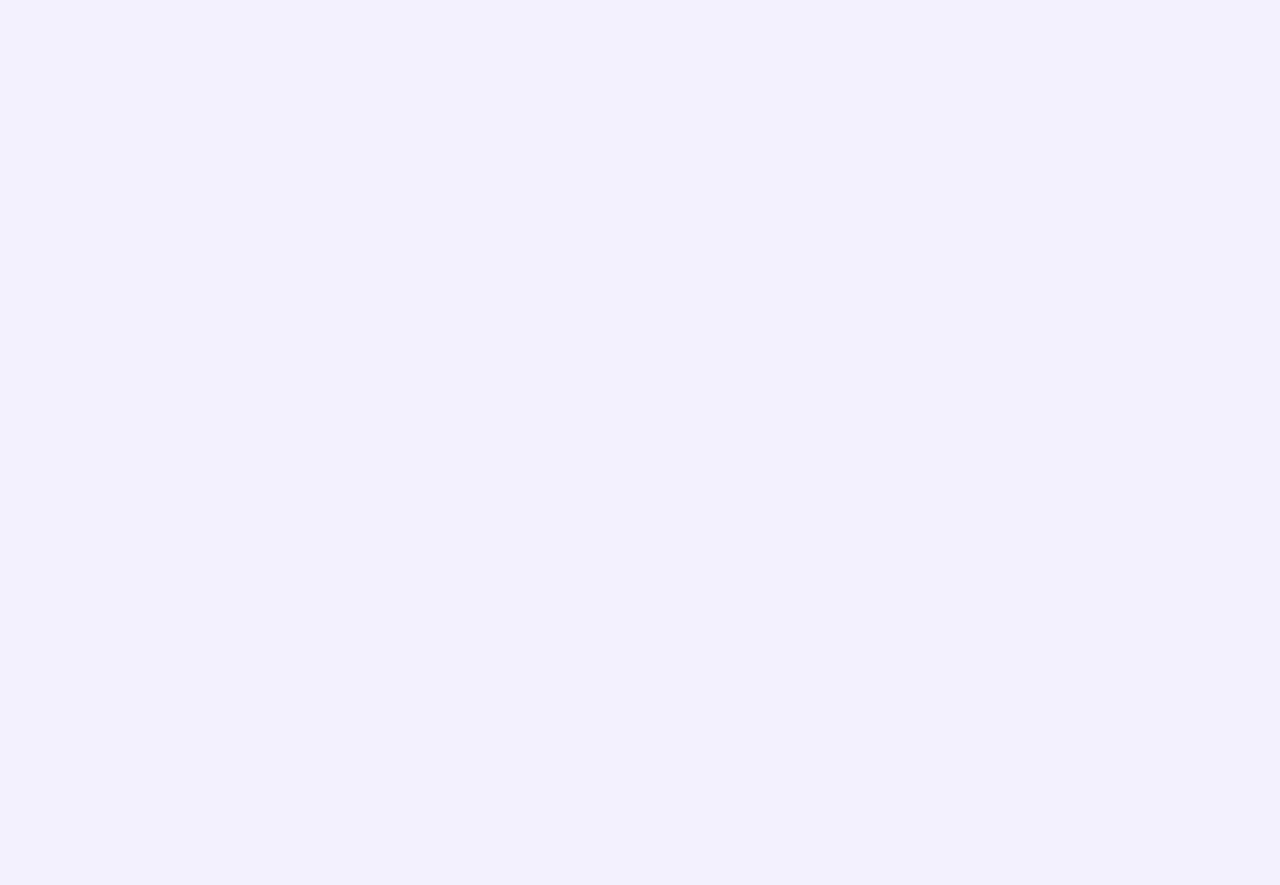
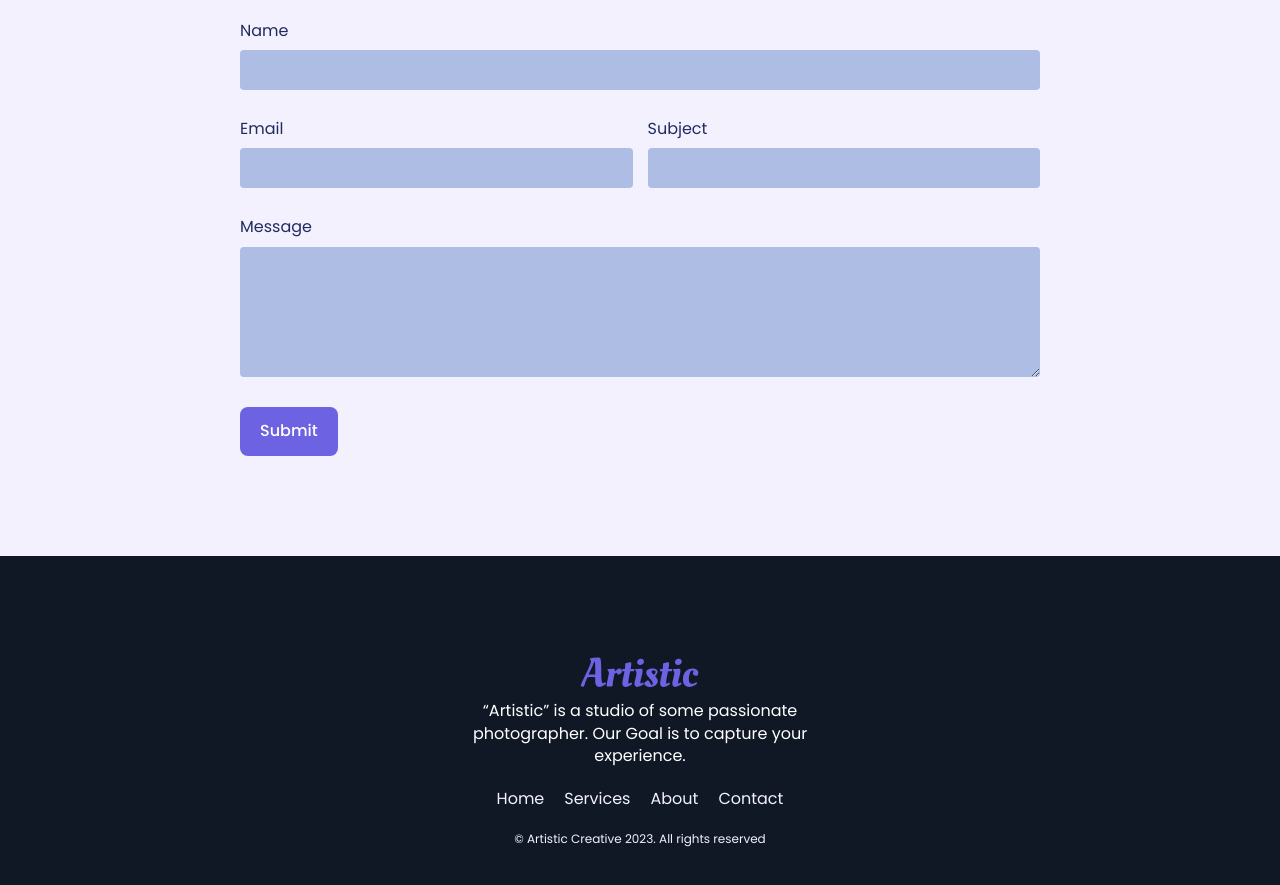
Before and after one commit to GitHubxxx17/artistic, a React (Create React App) app: page / in a window 1280 px wide. Shown: the part 3200-4085 px from the top of the page. Before the commit the page ends 3013 px from the top, so only its background shows below. Built offline with nearby package versions, Linux system fonts and the light colour scheme; the HTML template or start-up script is replaced by a standard one.

Commit message:
feat:最后两个板块

```diff
--- /dev/null
+++ b/src/components/Footer.js
@@ -0,0 +1,100 @@
+import React from 'react';
+import { Link } from 'react-scroll';
+import styled from 'styled-components';
+import Logo from './Logo';
+import ParagraphText from './paragraphTexts/ParagraphText';
+
+const FooterStyles = styled.footer`
+  background-color: var(--darkBlue_4);
+  padding: 10rem 0;
+  .footer__wrapper {
+    text-align: center;
+  }
+  .footer__logo {
+    max-width: 120px;
+    margin: 0 auto;
+    margin-bottom: 1rem;
+  }
+  .footer__desc {
+    color: var(--white);
+    max-width: 350px;
+    margin: 0 auto;
+    margin-bottom: 2rem;
+  }
+  .footer__links {
+    margin-bottom: 2rem;
+    li {
+      display: inline-block;
+      margin: 0 1rem;
+    }
+    a {
+      font-size: 1.6rem;
+      line-height: 1.5em;
+      color: var(--lightBlue_1);
+    }
+    li:hover {
+      a {
+        color: var(--mediumSlateBlue);
+        text-decoration: underline;
+      }
+    }
+  }
+  .footer__copyright {
+    font-size: 1.2rem;
+    color: var(--lightBlue_1);
+  }
+  @media only screen and (max-width: 768px) {
+    .footer__links {
+      a {
+        font-size: 1.4rem;
+      }
+    }
+  }
+`;
+
+function Footer() {
+  return (
+    <FooterStyles>
+      <div className="container">
+        <div className="footer__wrapper">
+          <Link to="home" smooth>
+            <Logo className="footer__logo" />
+          </Link>
+          <ParagraphText className="footer__desc">
+            “Artistic” is a studio of some passionate photographer. Our Goal is
+            to capture your experience.
+          </ParagraphText>
+          <div className="footer__links">
+            <ul>
+              <li>
+                <Link to="home" smooth>
+                  Home
+                </Link>
+              </li>
+              <li>
+                <Link to="services" smooth>
+                  Services
+                </Link>
+              </li>
+              <li>
+                <Link to="about" smooth>
+                  About
+                </Link>
+              </li>
+              <li>
+                <Link to="contact" smooth>
+                  Contact
+                </Link>
+              </li>
+            </ul>
+          </div>
+          <ParagraphText className="footer__copyright">
+            © Artistic Creative {new Date().getFullYear()}. All rights reserved
+          </ParagraphText>
+        </div>
+      </div>
+    </FooterStyles>
+  );
+}
+
+export default Footer;
--- /dev/null
+++ b/src/components/contactSection/ContactSection.js
@@ -0,0 +1,95 @@
+import React from 'react';
+import styled from 'styled-components';
+import PrimaryButton from '../buttons/PrimaryButton';
+import ParagraphText from '../paragraphTexts/ParagraphText';
+import SectionTitle from '../titles/SectionTitle';
+import FormField from './FormField';
+
+const ContactSectionStyles = styled.div`
+  padding: 10rem 0;
+  .contact__wrapper {
+    max-width: 800px;
+    margin: 0 auto;
+    text-align: center;
+  }
+  .contact__info {
+    margin-bottom: 4rem;
+  }
+  .contact__form {
+    display: grid;
+    grid-template-columns: 1fr 1fr;
+    column-gap: 1.5rem;
+    row-gap: 3rem;
+    .contact__field--fullWidth {
+      grid-column: span 2;
+    }
+    .contact__submit {
+      width: max-content;
+      cursor: pointer;
+    }
+  }
+  @media only screen and (max-width: 768px) {
+    .contact__form {
+      grid-template-columns: 1fr;
+      row-gap: 2rem;
+      .contact__field--fullWidth {
+        grid-column: span 1;
+      }
+    }
+  }
+`;
+
+function ContactSection() {
+  return (
+    <ContactSectionStyles id="contact">
+      <div className="container">
+        <div className="contact__wrapper">
+          <div className="contact__info">
+            <SectionTitle>Get In Touch</SectionTitle>
+            <ParagraphText>We would love to hear from you.</ParagraphText>
+          </div>
+          <form className="contact__form">
+            <FormField
+              className="contact__field--fullWidth"
+              type="text"
+              label="name"
+              name="name"
+              id="name"
+              required
+            />
+            <FormField
+              type="email"
+              label="Email"
+              name="email"
+              id="email"
+              required
+            />
+            <FormField
+              type="text"
+              label="Subject"
+              name="subject"
+              id="subject"
+              required
+            />
+            <FormField
+              className="contact__field--fullWidth"
+              label="Message"
+              name="message"
+              id="message"
+              rows="6"
+            />
+            <PrimaryButton
+              type="submit"
+              buttonType="button"
+              className="contact__submit"
+            >
+              Submit
+            </PrimaryButton>
+          </form>
+        </div>
+      </div>
+    </ContactSectionStyles>
+  );
+}
+
+export default ContactSection;
--- /dev/null
+++ b/src/components/contactSection/FormField.js
@@ -0,0 +1,53 @@
+import React from 'react';
+import styled from 'styled-components';
+import themeList from '../../data/themeList';
+
+const FieldStyles = styled.div`
+  label {
+    display: flex;
+    flex-direction: column;
+    align-items: flex-start;
+    justify-content: center;
+    font-size: 1.6rem;
+    text-transform: Capitalize;
+    color: ${({ theme: { theme } }) =>
+      theme === themeList.light ? 'var(--darkBlue_2)' : 'var(--lightBlue_2)'};
+  }
+  input,
+  textarea {
+    margin-top: 1rem;
+    width: 100%;
+    height: 40px;
+    padding: 1rem;
+    border: none;
+    border-radius: 4px;
+    font-size: 1.6rem;
+    background-color: var(--lightBlue_2);
+  }
+  textarea {
+    height: auto;
+    resize: vertical;
+  }
+  @media only screen and (max-width: 768px) {
+    input {
+      font-size: 1.4rem;
+    }
+  }
+`;
+
+function FormField({ label, id, rows = 1, className, ...rest }) {
+  return (
+    <FieldStyles className={className}>
+      <label htmlFor={id}>
+        {label}
+        {rows <= 1 ? (
+          <input id={id} {...rest} />
+        ) : (
+          <textarea id={id} rows={rows} {...rest} />
+        )}
+      </label>
+    </FieldStyles>
+  );
+}
+
+export default FormField;
--- a/src/pages/LandingPage.js
+++ b/src/pages/LandingPage.js
@@ -5,6 +5,8 @@ import ServicesSection from '../components/services/ServicesSection';
 import AboutSection from '../components/AboutSection';
 import TeamSection from '../components/team/TeamSection';
 import NewsletterSection from '../components/NewsletterSection';
+import ContactSection from '../components/contactSection/ContactSection';
+import Footer from '../components/Footer';
 
 function LandingPage() {
   return (
@@ -15,6 +17,8 @@ function LandingPage() {
       <AboutSection />
       <TeamSection />
       <NewsletterSection />
+      <ContactSection />
+      <Footer />
     </>
   );
 }
```
Also changed, not shown: src/components/Logo.js.
